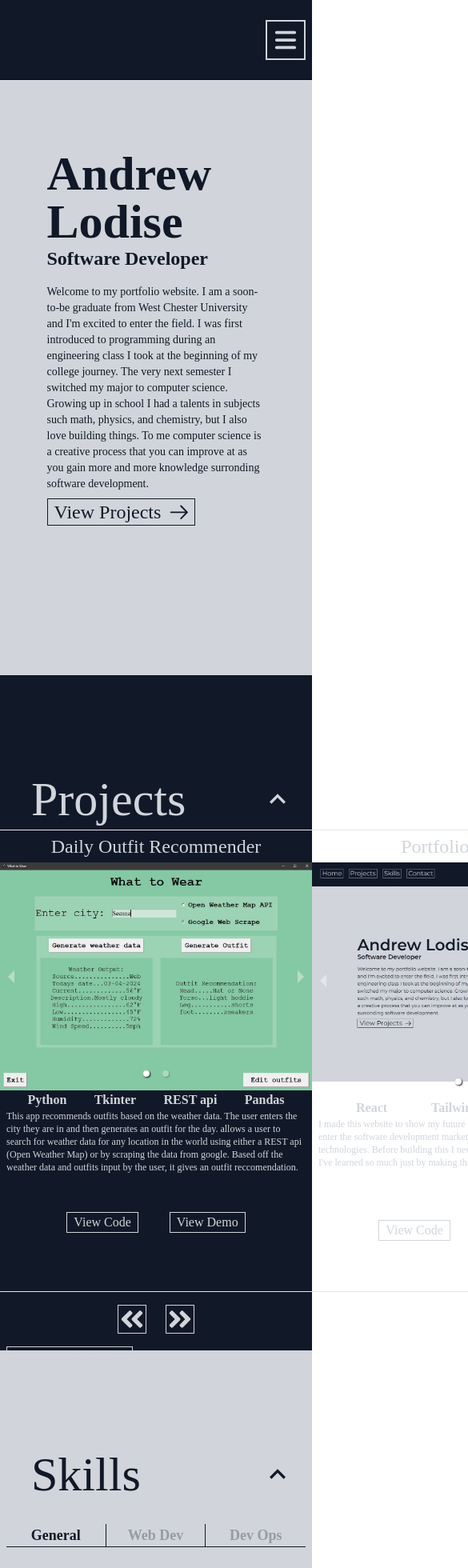
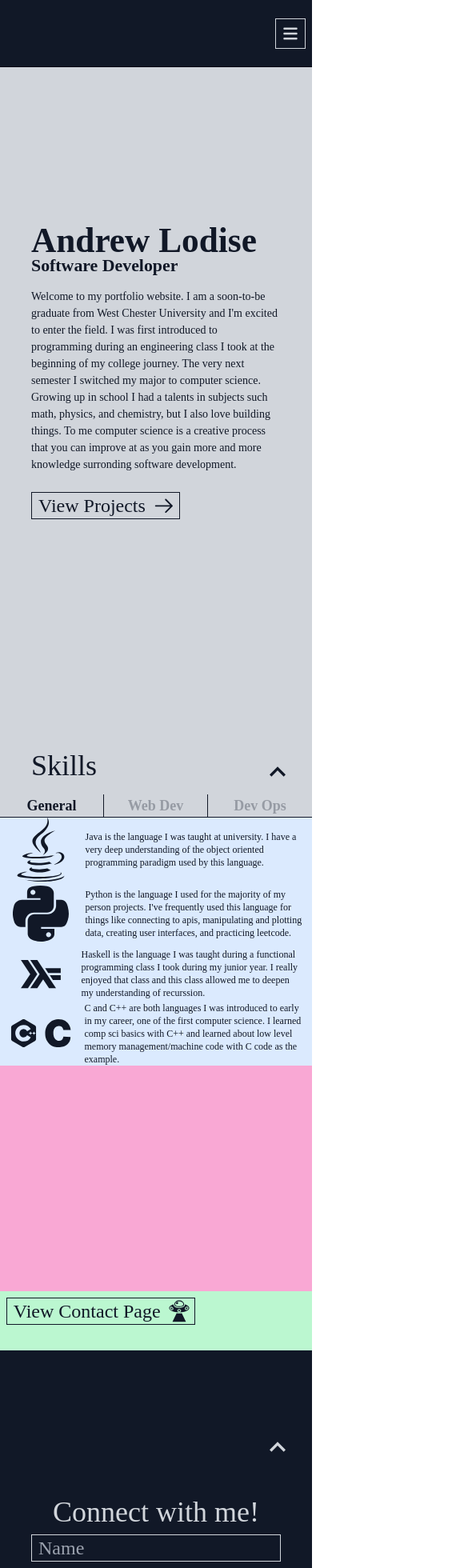
Before and after one commit to Andrew-Lodise/Portfolio, a React (Create React App) app: page / in a window 390 px wide. Shown: the top 1960 px of the page at 80% size, 585 px wide, since content can reach past the window. Built offline with nearby package versions, Linux system fonts and the light colour scheme.

Commit message:
resizing progress on home and contact

```diff
--- a/src/App.js
+++ b/src/App.js
@@ -10,7 +10,7 @@ function App() {
     <div>
       <Navbar />
       <Home />
-      <Projects />
+      {/**<Projects /> */}
       <Skills />
       <Contact />
     </div>
--- a/src/components/Contact.jsx
+++ b/src/components/Contact.jsx
@@ -4,24 +4,21 @@ import {Link} from "react-scroll"
 
 const Contact = () => {
   return (
-    <div name='contact' className='w-full h-screen bg-gray-900 flex flex-col items-center
-     text-gray-300' >
-      <div className='mt-[200px] flex flex-col md:flex-row justify-between font-roboto
-      w-[90%] md:w-[60%] lg:w-[50%] max-w-[800px]'>
-        <h1 className='text-6xl mb-[6px]'>
-          Connect
-        </h1>
-      </div>
-
-      <div name="backtotop" className='absolute mt-[135px] right-[6%] hover:bg-gray-300
-      hover:text-gray-900 duration-200 cursor-pointer'>
+    <div name='contact' className='w-full h-screen bg-gray-900
+     text-gray-300'>
+      <div name="backtotop" className='absolute mt-[12vh] right-[6%] hover:bg-gray-300
+      hover:text-gray-900 duration-200 cursor-pointer '>
         <Link to="home" spy={true} smooth={true} duration={500}>
           <MdKeyboardArrowUp size={40}/>
         </Link>
       </div>
 
+      <div className='w-full h-full flex flex-col items-center justify-center '>
+        <h1 className='text-4xl text-center'>
+          Connect with me!
+        </h1>
         <form action="POST" className='flex flex-col gap-y-4 text-md md:text-lg
-      lg:text-xl text-gray-300 w-[90%] md:w-[60%] lg:w-[50%] max-w-[800px]'>
+        lg:text-xl text-gray-300 w-[80%] md:w-[60%] lg:w-[50%] mt-2'>
           <input type="text" placeholder='Name' className='text-2xl bg-gray-900
           border-[1px] border-gray-300 px-2 '/>
           <input type="text" placeholder='Email' className='text-2xl bg-gray-900
@@ -34,6 +31,7 @@ const Contact = () => {
           </button>
         </form>
       </div>
+    </div>
   )
 }
 
--- a/src/components/Home.jsx
+++ b/src/components/Home.jsx
@@ -4,17 +4,18 @@ import { GoArrowRight } from "react-icons/go";
 
 const Home = () => {
   return (
-    <div name='home' className='w-full h-screen flex flex-col items-center justify-center bg-gray-300
-    text-gray-900'>
-      <h1 className='text-6xl font-semibold w-[70%]'>
+    <div name='home' className='w-full h-screen relative bg-gray-300 text-gray-900'>
+      <div className='h-full w-[80%] ml-[10%]  flex flex-col justify-center
+      pt-[10vh]'>
+        <h1 className=' text-responsive-xl font-semibold leading-none'>
           Andrew Lodise
         </h1>
 
-      <h3 className='text-2xl font-semibold pb-4 w-[70%]'>
+        <h3 className=' text-responsive-md font-semibold leading-none'>
           Software Developer
         </h3>
 
-      <p className='text-sm md:text-lg w-[70%]'>
+        <p className=' text-responsive-sm lg:w-2/3 my-4'>
         Welcome to my portfolio website. I am a soon-to-be graduate from West Chester University and
         I'm excited to enter the field. I was first introduced to programming during an engineering
         class I took at the beginning of my college journey. The very next semester I switched my major
@@ -25,7 +26,7 @@ const Home = () => {
 
         <Link to="projects" spy={true} smooth={true} duration={500}
         className='group text-2xl flex items-center self-start border-[1px] border-gray-900
-      cursor-pointer ml-[15%] mt-2 text-[#111827] hover:bg-gray-900 hover:text-gray-300
+        cursor-pointer mt-2  text-[#111827] hover:bg-gray-900 hover:text-gray-300
         pr-1'>
           <h4 className='px-2'>
             View Projects
@@ -33,6 +34,8 @@ const Home = () => {
           <GoArrowRight size={30} className='transition-transform group-hover:rotate-90
           duration-300'/>
         </Link>
+      </div>
+
 
     </div>
   )
--- a/src/components/Navbar.jsx
+++ b/src/components/Navbar.jsx
@@ -13,7 +13,7 @@ const Navbar = () => {
     <div className='relative z-50'>
       {/** navbar */}
       <div className="fixed w-[100%] flex md:justify-between justify-end items-center bg-gray-900
-       text-gray-300 h-[100px] border-b-[1px] border-gray-950">
+       text-gray-300 h-[10%] max-h-[10%] border-b-[1px] border-gray-950">
         {/* menu */}
         <ul className='hidden md:flex gap-x-[20px] pl-[40px] w-[40%] text-2xl '>
             <Link to="home" spy={true} smooth={true} duration={500}
@@ -40,49 +40,54 @@ const Navbar = () => {
 
         <ul className='hidden md:flex gap-x-[20px] pr-[20px] text-[27px] '>
           <a href="https://github.com/Andrew-Lodise" target='_'
-          className='border-[1px] border-gray-300 hover:bg-gray-300 hover:text-gray-900'>
+          className='border-[1px] border-gray-300 hover:bg-gray-300 hover:text-gray-900
+          duration-300 ease-out'>
             <FaGithub  className='m-[4px]'/>
           </a>
           <a href="https://www.linkedin.com/in/andrew-lodise/" target='_'
-          className='border-[1px] border-gray-300 hover:bg-gray-300 hover:text-gray-900'>
+          className='border-[1px] border-gray-300 hover:bg-gray-300 hover:text-gray-900
+          duration-300 ease-out'>
             <FaLinkedin  className='m-[4px]'/>
           </a>
           <a href="http://tinyurl.com/5n7nw8xn" target='_'
-          className='border-[1px] border-gray-300 hover:bg-gray-300 hover:text-gray-900'>
+          className='border-[1px] border-gray-300 hover:bg-gray-300 hover:text-gray-900
+          duration-300 ease-out'>
             <IoDocumentTextOutline  className='m-[4px]'/>
           </a>
         </ul>
 
         {/* bar toggle for small screens*/}
-        <div className='md:hidden cursor-pointer border-2 p-2 border-gray-300
-        z-10 mr-2 hover:bg-gray-300 text-gray-300 hover:text-gray-800 duration-200'
+        <div className='md:hidden cursor-pointer border-[1px] p-2 border-gray-300
+        z-10 mr-2 hover:bg-gray-300 text-gray-300 hover:text-gray-800 duration-200
+        max-h-[100%]'
         onClick={handleBarClick}>
-          <FaBars size={30}/>
+          <FaBars size={20}
+          className=' max-h-[100%]'/>
         </div>
         <ul className={!miniMenu ? 'hidden' : `absolute top-0 left-0 w-full h-screen bg-gray-900
         flex flex-col gap-y-6 items-center justify-center duration-200 text-2xl text-gray-300`}>
             <Link to="home" spy={true} smooth={true} duration={500}
             onClick={handleBarClick}
             className='border-[1px] border-gray-300 px-[5px] cursor-pointer text-center
-            hover:text-gray-900 hover:bg-gray-300 duration-200 w-[200px]'>
+            hover:text-gray-900 hover:bg-gray-300 duration-200 w-[60%]'>
               Home
             </Link>
             <Link to="projects" spy={true} smooth={true} duration={500}
             onClick={handleBarClick}
             className='border-[1px] border-gray-300 px-[5px] cursor-pointer text-center
-            hover:text-gray-900 hover:bg-gray-300 duration-200 w-[200px]'>
+            hover:text-gray-900 hover:bg-gray-300 duration-200 w-[60%]'>
               Projects
             </Link>
             <Link to="skills" spy={true} smooth={true} duration={500}
             onClick={handleBarClick}
             className='border-[1px] border-gray-300 px-[5px] cursor-pointer text-center
-            hover:text-gray-900 hover:bg-gray-300 duration-200 w-[200px]'>
+            hover:text-gray-900 hover:bg-gray-300 duration-200 w-[60%]'>
               Skills
             </Link>
             <Link to="contact" spy={true} smooth={true} duration={500}
             onClick={handleBarClick}
             className='border-[1px] border-gray-300 px-[5px] cursor-pointer text-center
-            hover:text-gray-900 hover:bg-gray-300 duration-200 w-[200px]'>
+            hover:text-gray-900 hover:bg-gray-300 duration-200 w-[60%]'>
               Contact
             </Link>
         </ul>
--- a/src/components/Skills.jsx
+++ b/src/components/Skills.jsx
@@ -11,13 +11,13 @@ const Skills = () => {
   const [pageIndex, setPageIndex] = useState(0)
 
   return (
-    <div name="skills" className='w-full h-screen bg-gray-300 text-gray-900
-    flex flex-col items-center'>
-      <h1 className='self-start text-6xl pt-[125px] pl-[10%] cursor-default'>
+    <div name="skills" className='w-full h-screen bg-gray-300 text-gray-900'>
+      <div className='h-full w-full flex flex-col'>
+        <h1 className='text-4xl mt-[11vh] pl-[10vw]'>
           Skills
         </h1>
 
-      <div name="backtotop" className='absolute mt-[135px] right-[6%] hover:bg-gray-900
+        <div name="backtotop" className='absolute mt-[12vh] right-[6%] hover:bg-gray-900
         hover:text-gray-300 duration-200 cursor-pointer'>
           <Link to="home" spy={true} smooth={true} duration={500}>
             <MdKeyboardArrowUp size={40}/>
@@ -25,7 +25,7 @@ const Skills = () => {
         </div>
 
 
-      <ul name="nav" className='flex w-[96%] mt-8 justify-evenly text-lg
+        <ul name="nav" className='flex mt-4 justify-evenly text-lg
         border-b-[1px] border-gray-900 font-semibold md:text-xl lg:text-2xl'>
           <li className='text-center w-1/3 border-r-[1px] border-gray-900
           cursor-pointer transition-opacity'
@@ -52,10 +52,11 @@ const Skills = () => {
           </li>
         </ul>
 
-      <div name="page content" className='transition-opacity flex flex-col self-start text-xs'>
-        <div name="general language" className={pageIndex === 0 ? "absolute duration-500" :
+        <div name="page content" className='transition-opacity text-xs w-full h-full bg-pink-300'>
+          <div name="general language" className={pageIndex === 0 ? "absolute duration-500 h-full" :
           " absolute duration-500 opacity-0"}>
-          <div name="gen lang content" className='w-full h-[550px] flex flex-col justify-evenly'>
+            <div name="gen lang content" className='w-full flex flex-col justify-evenly
+            bg-blue-100'>
               <div name="java" className='w-[100%] flex items-center
               justify-center md:text-lg lg:text-xl'>
                 <FaJava size={80} className='mr-4'/>
@@ -174,7 +175,7 @@ const Skills = () => {
           </div>
         </div>
 
-      <div name='footer' className='w-full h-[100px] mt-auto
+        <div name='footer' className='w-full h-[10vh] mt-auto bg-green-200
         flex flex-col'>
           <Link to="contact" spy={true} smooth={true} duration={500}
           className='group text-2xl flex items-center self-start border-[1px] border-gray-900
@@ -188,6 +189,7 @@ const Skills = () => {
           </Link>
         </div>
       </div>
+    </div>
   )
 }
 
--- a/tailwind.config.js
+++ b/tailwind.config.js
@@ -9,6 +9,10 @@ module.exports = {
   ],
   theme: {
     extend: {
+      fontSize: {
+      'responsive-sm': 'clamp(14px, 1.5vw, 30px)',
+      'responsive-md': 'clamp(0px, 1.5vw + 1rem, 40px)',
+      'responsive-xl': 'clamp(30px, 7vw + 1rem, 70px)'},
       fontFamily: {
         greatVibes: ['"Great Vibes"', ...defaultTheme.fontFamily.sans]
       }
```
Lines whose indentation alone changed are shown as unchanged.
